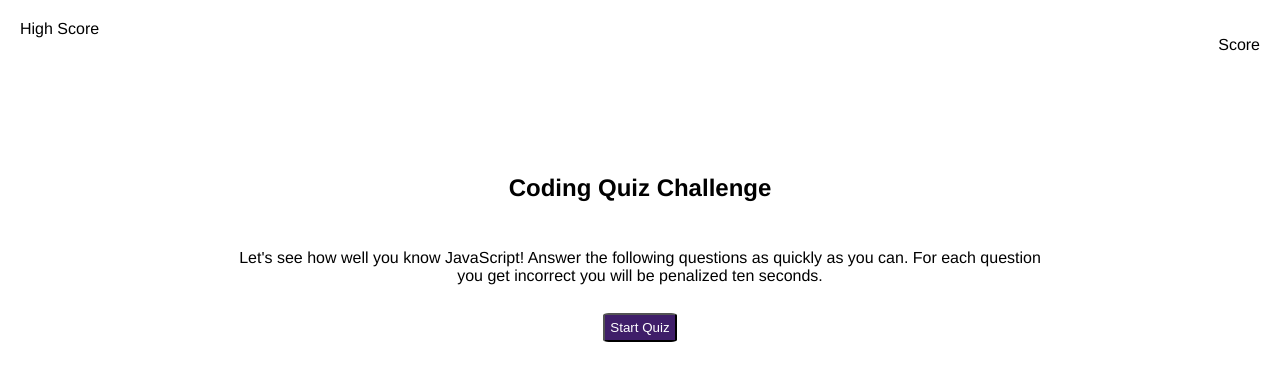
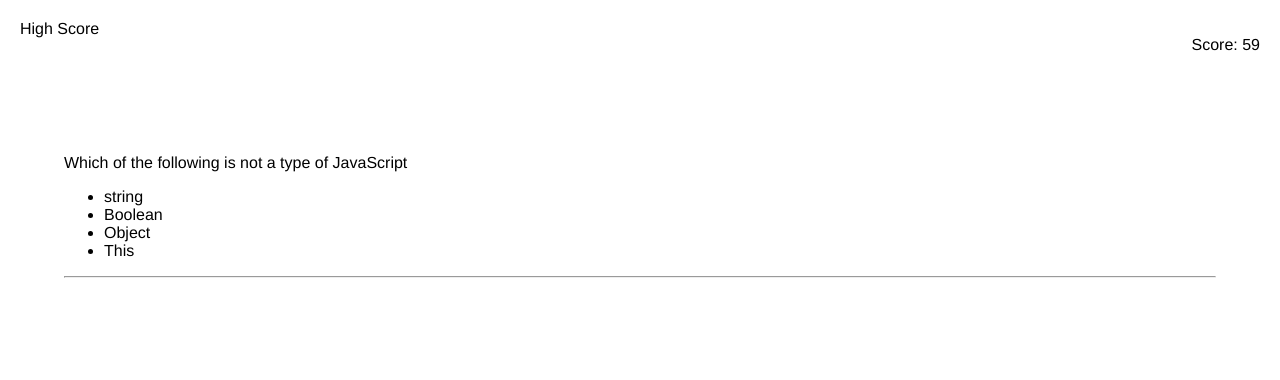
Before and after one commit to StamperM/JavaScript-Quiz, a plain HTML site: page index.html in a window 1280 px wide. Both pictures are taken after a click on the button "Start Quiz". Drawn offline with Linux system fonts and the light colour scheme.

Commit message:
updated several of the functions to get the quiz to work and rotate though the questions.

```diff
--- a/assets/JS/main.js
+++ b/assets/JS/main.js
@@ -2,29 +2,34 @@ var scoreElement = document.querySelector('#score');
 var startQuizElement = document.querySelector('#startQuizButton');
 var quizSectionElement = document.querySelector('#quizSection');
 var startQuizSectionElement = document.querySelector('#startQuizSection');
-var setTimer = 6000;
+var setTimer = 1000;
 var score = 60;
-var question1Element = document.querySelector('#quizQuestion1');
+var question1Element = document.getElementById('question')
+var answerOne = document.getElementById('answer1');
+var answerTwo = document.getElementById('answer2');
+var answerThree = document.getElementById('answer3');
+var answerFour = document.getElementById('answer4');
+var userInputAnswer = '';
 var questions = [
     {
-        title: "put question here",
-        answers: ['answer1', 'answer2','answer3','answer4'],
-        correct: 'answer3'
+        title: "Which of the following is not a type of JavaScript",
+        answers: ['string', 'Boolean','Object','This'],
+        correct: 'This'
     },
     {
-        title: "put question here",
-        answers: ['answer1', 'answer2','answer3','answer4'],
-        correct: 'answer3'
+        title: "_______ variables are available throughout the length of the code and it has no scope.",
+        answers: ['Function', 'Global','Defined','Scoped'],
+        correct: 'Global'
     },
     {
-        title: "put question here",
-        answers: ['answer1', 'answer2','answer3','answer4'],
-        correct: 'answer3'
+        title: "A box that allows the user to enter input by providing a text box.",
+        answers: ['Alert', 'Prompt','Confirm','Answer'],
+        correct: 'Prompt'
     },
     {
-        title: "put question here",
-        answers: ['answer1', 'answer2','answer3','answer4'],
-        correct: 'answer3'
+        title: "What does DOM stand for?",
+        answers: ['Database Object Model', 'Document Object Model','Data Obstacle Model','Document Override Model'],
+        correct: 'Document Object Model'
     }
 ]
 var currentIndex = 0;
@@ -32,40 +37,115 @@ var currentIndex = 0;
 
 
 // score will count down from 60 seconds
-function scoreboardFun(){
-  let scoreboard = setInterval(function () {
-    if (score> 0){
-        scoreElement.textContent =  'Score: ' + score;
-        score --;
-    } else {
-        scoreElement.contextContent = "Score: " + score;
-        clearInterval(scoreboard);
-        endOfGame();
-    }
-},setTimer);
-}
+
 
 function startQuiz(){
+    scoreboardFun();
     console.log('startquiz');
     document.getElementById('startQuizSection').style.display='none';
     document.getElementById('quizQuestionContainer').style.display='block';
     displayQuestion(currentIndex);
-}
+    console.log(scoreboardFun);
 
-function addQuestion1() {
-    const question1 = document.createElement
 }
 
 
 
-function endOfGame (params) {
+
+// function endOfGame (params) {
+
+// }
+// displayQuestion () will display the question of the index it is at.
+function displayQuestion(index){
+    console.log('hello')
+question1Element.textContent=questions[index].title;
+console.log(answerOne);
+answerOne.textContent=questions[index].answers[0];
+answerTwo.textContent=questions[index].answers[1];
+answerThree.textContent=questions[index].answers[2];
+answerFour.textContent=questions[index].answers[3];
+console.log(document.querySelectorAll('.userAnswer'))
+document.querySelectorAll('.userAnswer').forEach(answer=>{
+    answer.addEventListener('click', event=>{
+        userInputAnswer= event.target.textContent
+        answerTheQuestions();
+    })
+
+})
 
 }
 
-function displayQuestion(index){
-document.getElementById('question').textContent = questions[index].title;
-document.getElementById('answer1').textContent = questions[index].answers[0];
-// added other answers
+// // need to add eventListener on the answers.
+// document.querySelectorEach('.userAnswer').addEventListener('click', displayQuestion());
+
+
+// document.querySelectorAll('#userAnswer').forEach(answer=>{
+//     answer.addEventListener('click', event=>{
+//         console.log(answer);
+//         console.log(event);
+//     })
+// })
+// answerTwo.addEventListener('click', function(event){
+//     console.log(event);
+//     console.log('the sucks');
+//    return answerTheQuestions();
+// });
+
+// swerThree.addEventListener('click', function selectAnswer3(){
+//     if (answerThree === questions.correct){
+//     document.getElementById('notifyUser').textContent= "Correct";
+//     return displayQuestion(currentIndex++);
+// } else {
+//     return incorrectAnswer();
+// }
+// });
+// answerFour.addEventListener('click', function selectAnswer2(){
+//     if (answerFour === questions.correct){
+//     document.getElementById('notifyUser').textContent= "Correct";
+//     return displayQuestion(currentIndex++);
+// } else {
+//     return incorrectAnswer();
+// }
+// });
+
+// || answerTwo === questions.correct || answerThree === questions.correct || answerFour ===questions.correct
+
+
+// function incorrectAnswer() {
+//     score - 10;
+//     document.getElementById('notifyUser').textContent= "Wrong";
+//     displayQuestion(currentIndex);
+// }
+
+
+
+// answerTheQuestions should take the users answer and compare it to the correct answer. If it's correct it will display correct at the bottom and the go to the next question. If it is in correct it wil notfiy the user they were worng, reduce the score by 10 and then show the next question.
+function answerTheQuestions(){
+
+    if(userInputAnswer=== questions[currentIndex].correct){
+        document.getElementById('notifyUser').textContent= "Correct";
+    } else{
+        document.getElementById('notifyUser').textContent= "Wrong";
+        score -=10;
+    }
+    currentIndex++;
+    if(currentIndex < questions.length){
+    displayQuestion(currentIndex)
+
+}else{
+    endOfGame()
+}
 }
 
-function
+function scoreboardFun(){
+    let scoreboard = setInterval(function () {
+      if (score > 0){
+          scoreElement.textContent =  'Score: ' + score;
+          score --;
+      } else {
+          scoreElement.contextContent = "Score: " + score;
+          clearInterval(scoreboard);
+          endOfGame();
+      }
+  },setTimer);
+  }
--- a/assets/JS/mainTutor.js
+++ b/assets/JS/mainTutor.js
@@ -6,7 +6,7 @@ console.log(timerEl);
 var setTimer = 6000;
 var score = 60;
 var questionIndex = 0;
-var
+
 
 
 function startQuiz() {
--- a/index.html
+++ b/index.html
@@ -31,12 +31,13 @@
       <section id="quizQuestionContainer" hidden="true">
         <p id="question"> Question</p>
         <ul>
-            <li id="answer1">Quotes</li>
-            <li id="answer2">curly brackets</li>
-            <li id="answer3">parenthesis</li>
-            <li id="answer4">Square Brackets</li>
+            <li class="userAnswer" id="answer1"></li>
+            <li class="userAnswer" id="answer2"></li>
+            <li class="userAnswer" id="answer3"></li>
+            <li class="userAnswer" id="answer4">test</li>
         </ul>
         <hr>
+        <p id="notifyUser"></p>
       </section>
 
       <section id="lastSection" hidden>
```
